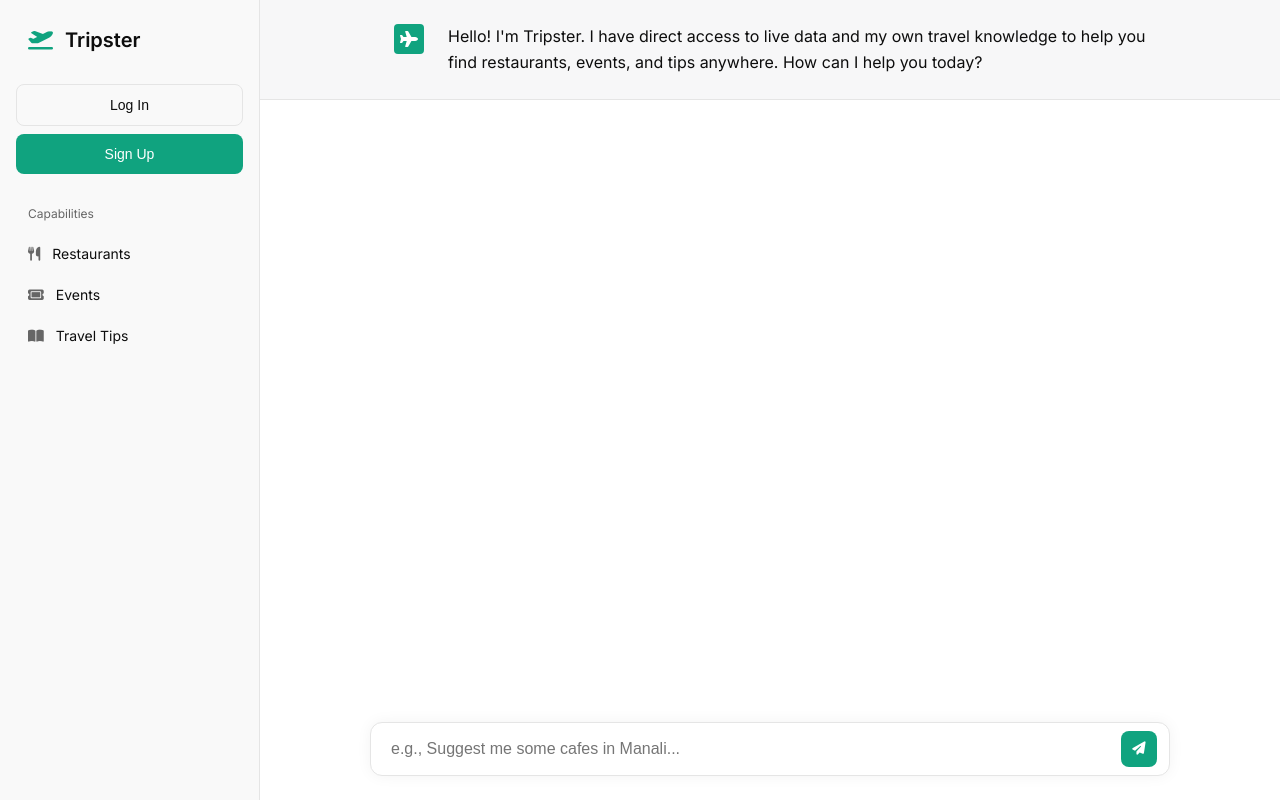
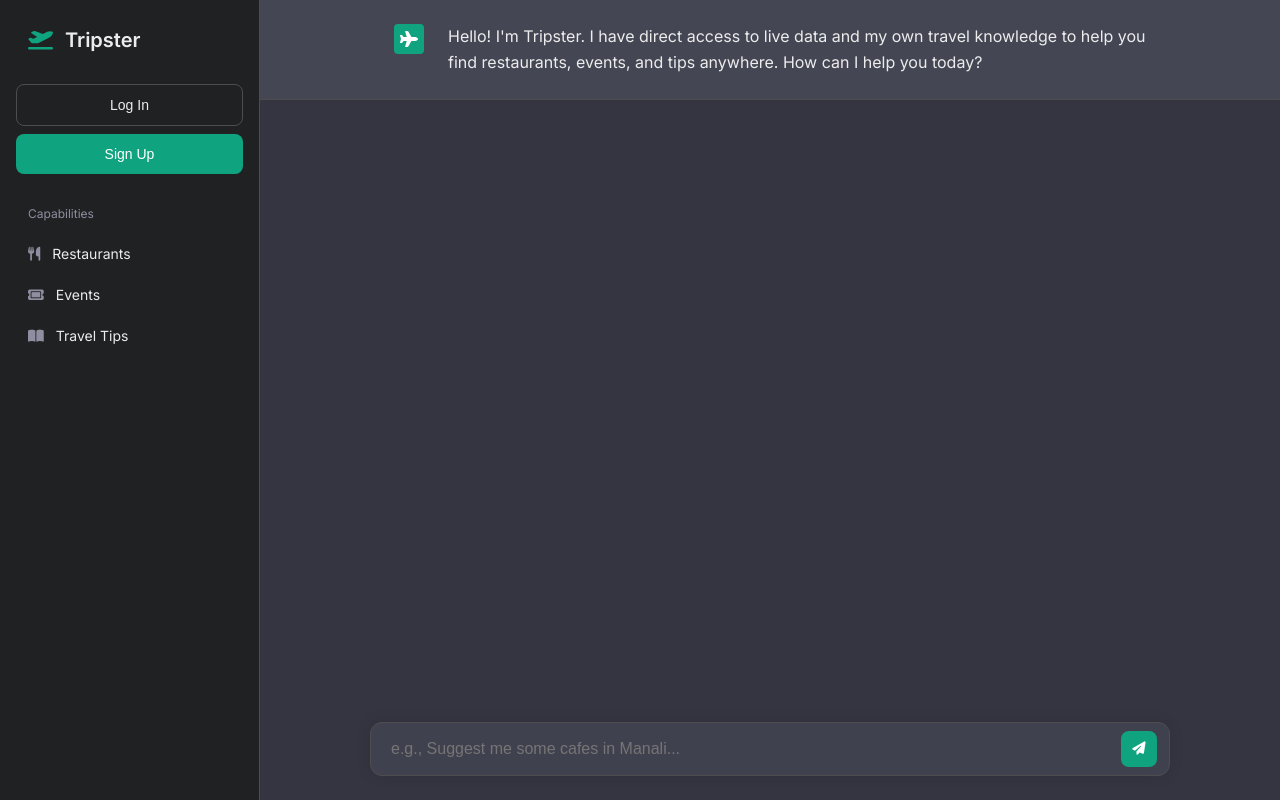
Before and after one commit to rishigeeks/travel-companion-chatbot, a Flask app: page / in a window 1280 px wide. Run offline with Flask 3, Linux system fonts and the light colour scheme.

Commit message:
Implement ChatGPT style dark mode

```diff
--- a/static/style.css
+++ b/static/style.css
@@ -1,12 +1,13 @@
 :root {
-    --bg-main: #ffffff;
-    --sidebar-bg: #f9f9f9;
-    --border-color: #e5e5e5;
-    --text-main: #0d0d0d;
-    --text-muted: #666666;
+    --bg-main: #343541;
+    --sidebar-bg: #202123;
+    --border-color: #4d4d4f;
+    --text-main: #ececec;
+    --text-muted: #8e8ea0;
     --accent-primary: #10a37f; /* ChatGPT-like Green */
     --accent-hover: #1a7f64;
-    --bot-bg: #f7f7f8;
+    --bot-bg: #444654;
+    --input-bg: #40414f;
 }
 
 * {
@@ -90,12 +91,12 @@ body {
 }
 
 .btn-new-chat {
-    background: #fff;
+    background: transparent;
     color: var(--text-main);
     justify-content: flex-start;
 }
 .btn-new-chat:hover {
-    background: #f1f1f1;
+    background: #2A2B32;
 }
 
 .btn-text {
@@ -147,7 +148,7 @@ body {
     text-overflow: ellipsis;
 }
 .history-item:hover, .history-item.active {
-    background: #e5e5e5;
+    background: #2A2B32;
 }
 
 .user-profile {
@@ -244,7 +245,7 @@ body {
     left: 0;
     right: 0;
     padding: 24px;
-    background: linear-gradient(180deg, rgba(255,255,255,0) 0%, rgba(255,255,255,1) 40%);
+    background: linear-gradient(180deg, rgba(52,53,65,0) 0%, rgba(52,53,65,1) 40%);
 }
 
 #chatForm {
@@ -252,10 +253,10 @@ body {
     margin: 0 auto;
     position: relative;
     display: flex;
-    background: #fff;
+    background: var(--input-bg);
     border: 1px solid var(--border-color);
     border-radius: 12px;
-    box-shadow: 0 0 15px rgba(0,0,0,0.05);
+    box-shadow: 0 0 15px rgba(0,0,0,0.1);
 }
 
 #userInput {
@@ -266,6 +267,7 @@ body {
     font-size: 16px;
     outline: none;
     background: transparent;
+    color: var(--text-main);
 }
 
 #chatForm button {
@@ -298,12 +300,12 @@ body {
 }
 
 .modal-content {
-    background: #fff;
+    background: var(--bg-main);
     padding: 32px;
     border-radius: 12px;
     width: 90%;
     max-width: 400px;
-    box-shadow: 0 4px 20px rgba(0,0,0,0.15);
+    box-shadow: 0 4px 20px rgba(0,0,0,0.5);
     position: relative;
 }
 
@@ -319,6 +321,6 @@ body {
 }
 .form-group { margin-bottom: 16px; }
 .form-group label { display: block; margin-bottom: 8px; font-weight: 500;}
-.form-group input { width: 100%; padding: 12px; border: 1px solid var(--border-color); border-radius: 8px; outline: none; }
+.form-group input { width: 100%; padding: 12px; border: 1px solid var(--border-color); border-radius: 8px; outline: none; background: transparent; color: var(--text-main); }
 .form-group input:focus { border-color: var(--accent-primary); }
 .error-text { color: #e74c3c; font-size: 13px; text-align: center; min-height: 20px; margin-bottom: 16px;}
```
